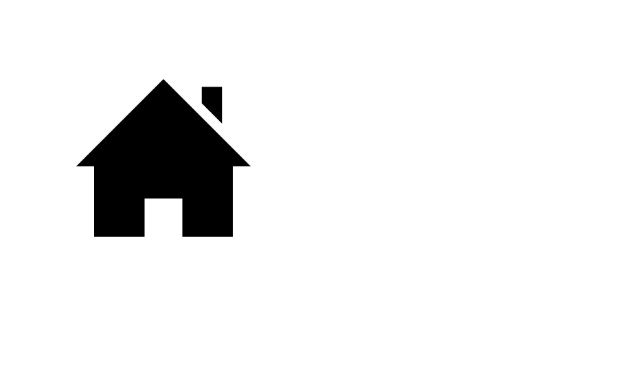
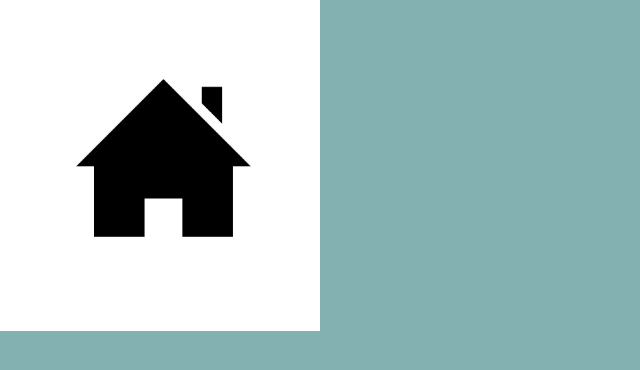
Before and after one commit to saraweinand/april21, a plain HTML site: page index.html in a window 1280 px wide. Shown: the whole page, without its empty margins (0-640 px from the left). Drawn offline with nearby package versions, Linux system fonts and the light colour scheme.

Commit message:
Version 1.2

```diff
--- a/css/styles.css
+++ b/css/styles.css
@@ -1,3 +1,8 @@
+body {
+	background: #83b1b2;
+}
+
+
 
 html.no-touch #home {
 	width: 25%;
```
